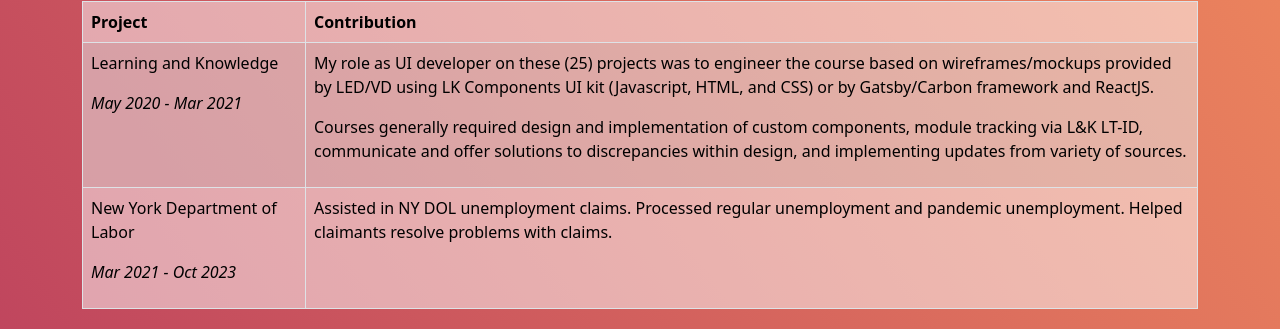
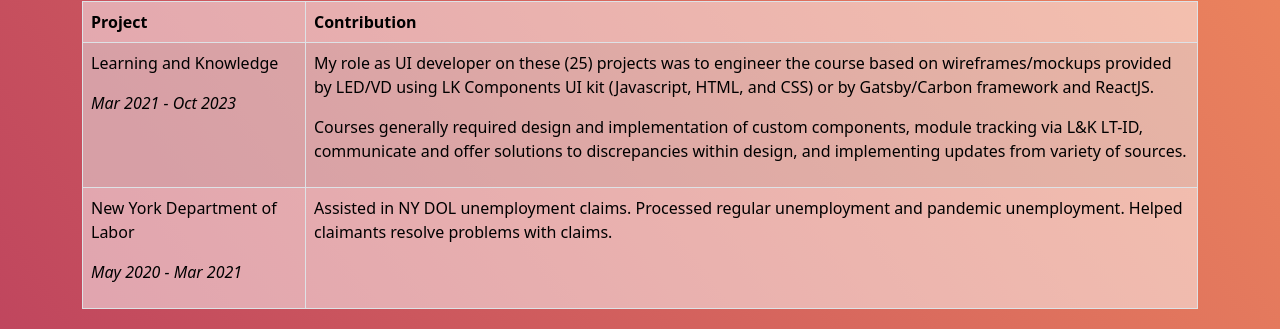
Before and after one commit to koloquial/portfolio, a React (Create React App) app: page /cv in a window 1280 px wide. Both pictures are taken after a click on the tab "History". Shown: the part 267-596 px from the top of the page. Built offline with nearby package versions, Linux system fonts and the light colour scheme.

Commit message:
updated dates

```diff
--- a/src/views/CV/CV.js
+++ b/src/views/CV/CV.js
@@ -81,7 +81,7 @@
                                 <tr>
                                     <td>
                                         <p>Learning and Knowledge</p>
-                                        <p><i>May 2020 - Mar 2021</i></p>
+                                        <p><i>Mar 2021 - Oct 2023</i></p>
                                     </td>
                                     <td>
                                         <p>My role as UI developer on these (25) projects was to engineer the course based on wireframes/mockups provided by LED/VD using LK Components UI kit (Javascript, HTML, and CSS) or by Gatsby/Carbon framework and ReactJS.
@@ -92,7 +92,7 @@
                                 <tr>
                                     <td>
                                         <p>New York Department of Labor</p>
-                                        <p><i>Mar 2021 - Oct 2023</i></p>
+                                        <p><i>May 2020 - Mar 2021</i></p>
                                     </td>
                                     <td>
                                         <p>Assisted in NY DOL unemployment claims. Processed regular unemployment and pandemic unemployment. Helped claimants resolve problems with claims.</p>
```
